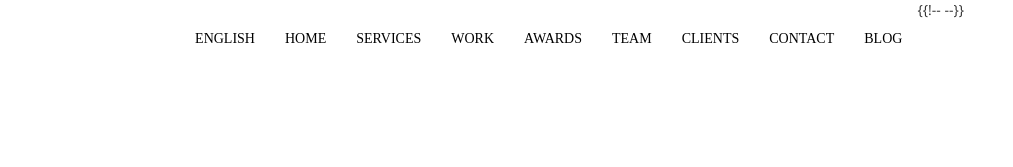
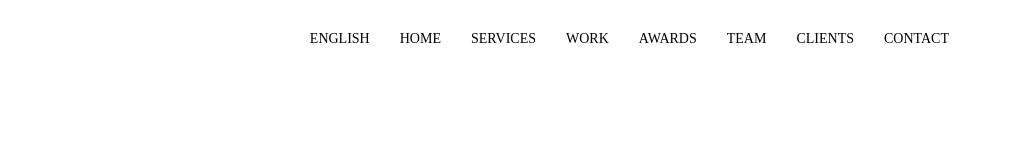
Before and after one commit to feshawnz/studio-demo, a plain HTML site: page cn.html in a window 1280 px wide. Shown: the top 167 px of the page, 267-1280 px from the left. Drawn offline with nearby package versions, Linux system fonts and the light colour scheme; a script that the page names is missing; a web font is replaced by a local one.

Commit message:
Update cn.html

```diff
--- a/cn.html
+++ b/cn.html
@@ -25,8 +25,6 @@
 </head>
 
 <body id="page-top" class="index">
-
-    <!-- Navigation -->
     <nav id="mainNav" class="navbar navbar-default navbar-custom navbar-fixed-top" id="babucutom">
         <div class="container " id="navcontainer">
             <!-- Brand and toggle get grouped for better mobile display -->
@@ -67,9 +65,6 @@
                     <li>
                         <a class="page-scroll" id ="pr25" href="#contact">Contact</a>
                     </li>
-{{!--                     <li>
-                        <a class="page-scroll"  id ="pr25" href="#work">BLOG</a>
-                    </li> --}}
                 </ul>
             </div>
             <!-- /.navbar-collapse -->
```
